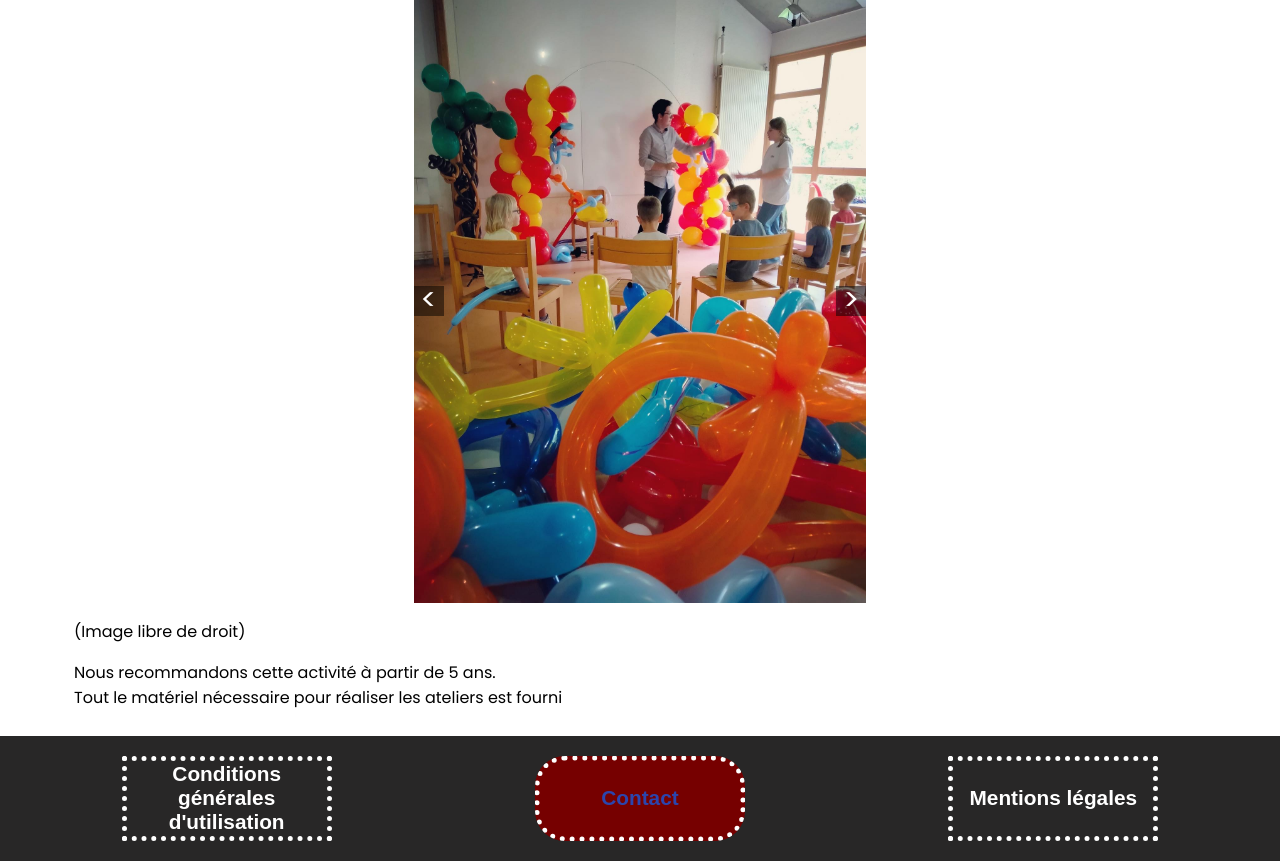
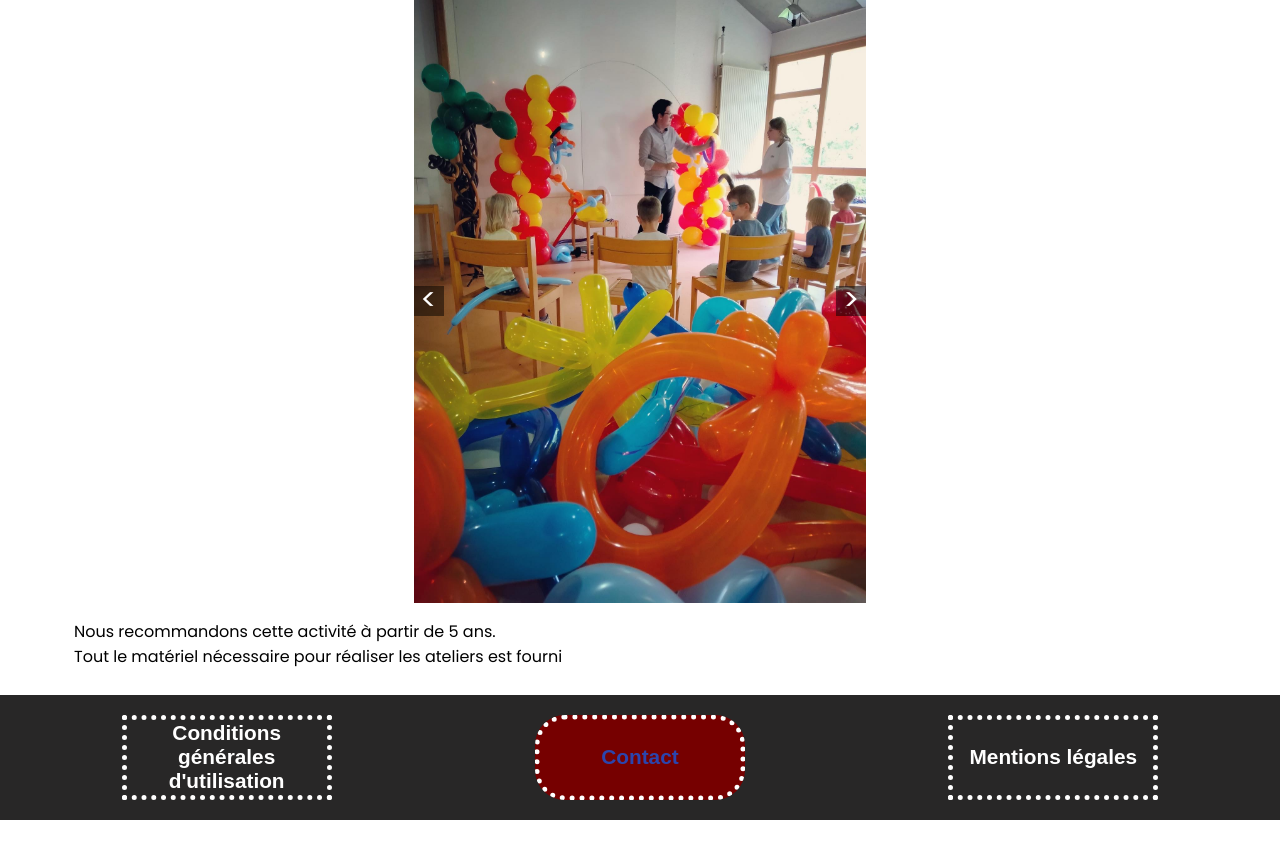
Before and after one commit to mcmagic54/mcmagic54, a PHP site: page /Pages/initiation.php in a window 1280 px wide; the page is wider, and only the part inside the window is pictured. Shown: the part 1863-2724 px from the top of that part. After the commit the page ends 2683 px from the top of that part, so only its background shows below. Run offline with PHP 8.4, Linux system fonts and the light colour scheme.

Commit message:
Remove bad mention

```diff
--- a/public_html/Pages/initiation.php
+++ b/public_html/Pages/initiation.php
@@ -67,8 +67,6 @@ page_header("Initiations");
             <div class="slider-arrow slider-arrow-left">&lt;</div>
             <div class="slider-arrow slider-arrow-right">&gt;</div>
         </div>
-        <p> (Image libre de droit)</p>
-
         <p>Nous recommandons cette activité à partir de 5 ans. <br> Tout le matériel nécessaire pour réaliser les
             ateliers est fourni</p>
     </article>
```
